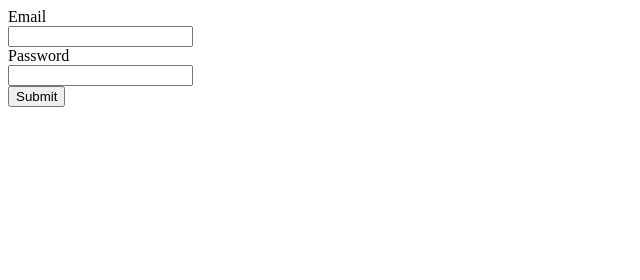
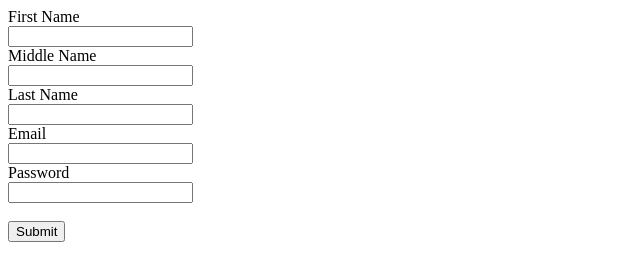
Before and after one commit to Ejesh001/Netlify-deployment, a plain HTML site: page index.html in a window 1280 px wide. Shown: the whole page, without its empty margins (0-640 px from the left). Drawn offline with Linux system fonts and the light colour scheme.

Commit message:
Add files via upload

```diff
--- a/index.html
+++ b/index.html
@@ -2,14 +2,20 @@
 <html lang="en">
 <head>
     <meta charset="UTF-8">
-    <title>this is the HTML session</title>
+    <title>HTML Session workout Day 1</title>
 </head>
 <body>
 <form action="">
+  <label for="First Name">First Name</label><br>
+  <input type="text"name="" id="First Name"><br>
+  <label for="Middle Name">Middle Name</label><br>
+  <input type="text"name="" id="Middle Name"><br>
+  <label for="Last Name">Last Name</label><br>
+  <input type="text"name="" id="Last Name"><br>
   <label for="email">Email</label><br>
   <input type="email" name="" id="email"><br>
   <label for="password"></label>Password<br>
-  <input type="password" name="" id="password"><br>
+  <input type="password" name="" id="password"><br><br>
   <input type="submit" value="Submit">
 </form>
 </body>
```
